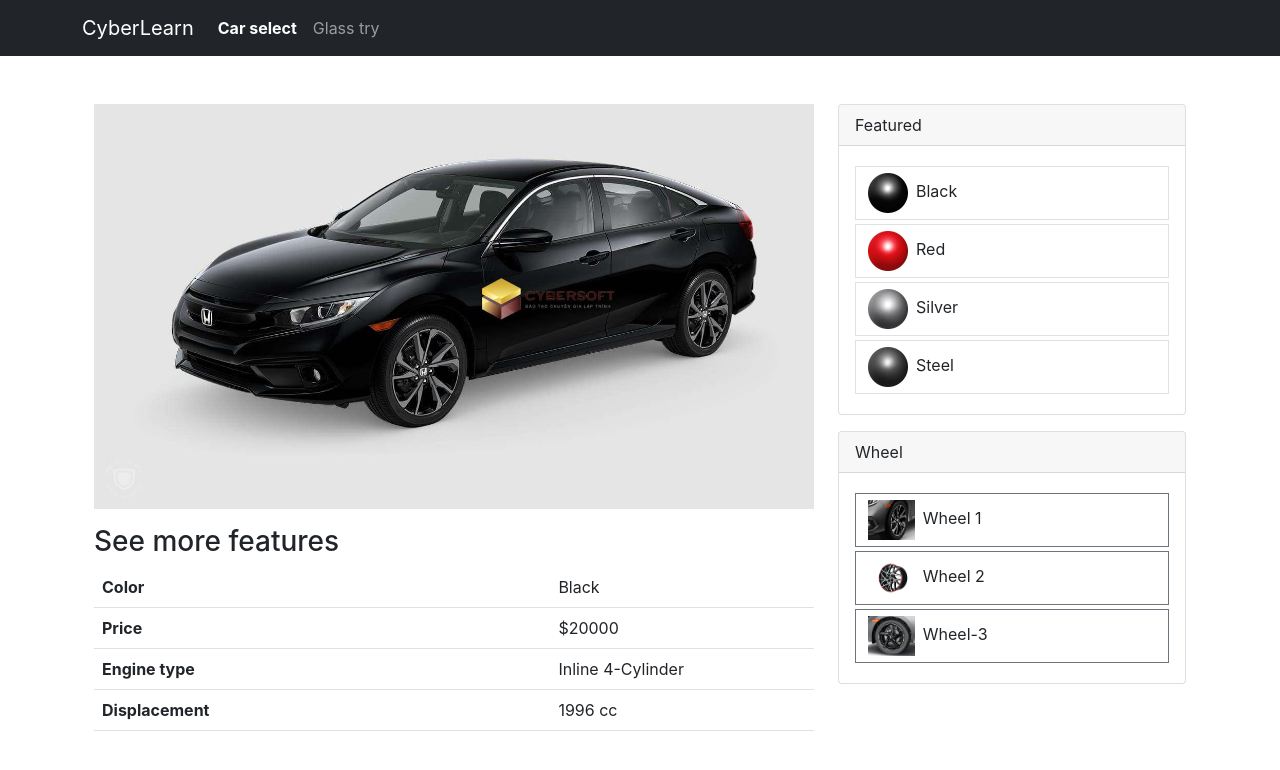
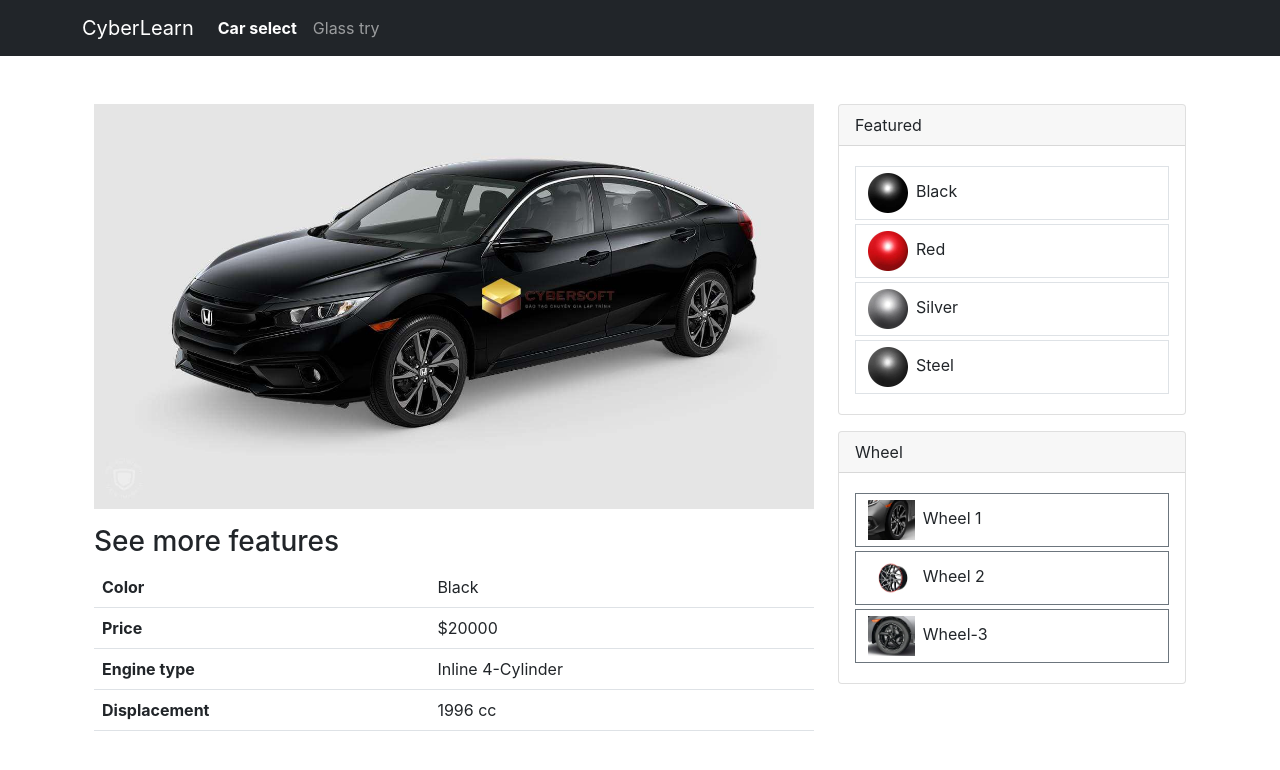
Before and after one commit to duongacy/level-1, a React (Create React App) app: page /car-select in a window 1280 px wide. Shown: the top 770 px of the page. Built offline with nearby package versions, Linux system fonts and the light colour scheme.

Commit message:
fix table

```diff
--- a/src/pages/CarSelect/index.jsx
+++ b/src/pages/CarSelect/index.jsx
@@ -8,18 +8,21 @@ import {
   Button,
   Table,
 } from "react-bootstrap";
+import { listCar } from "../../data/listCar";
 
 export default class CarSelect extends Component {
+  constructor(props) {
+    super(props);
+    console.log("list car: ", listCar);
+  }
   render() {
     return (
       <Container className="py-5">
         <Row>
           <Col lg={8}>
             <Image src="images/black/wheel-1.jpg" alt="" fluid />
-            <Table responsive="sm mt-3">
-              <thead>
-                <h3> See more features</h3>
-              </thead>
+            <h3 className="mt-3"> See more features</h3>
+            <Table responsive="sm">
               <tbody>
                 <tr>
                   <th>Color</th>
```
Lines whose indentation alone changed are shown as unchanged.
